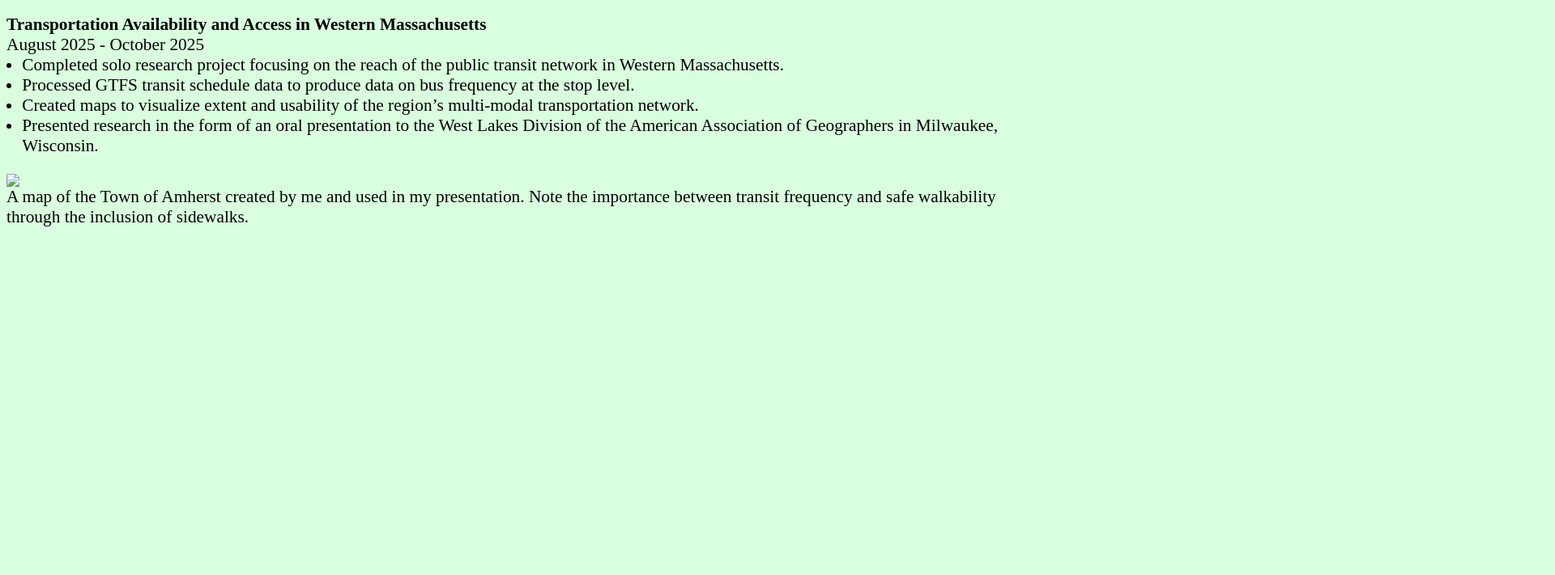
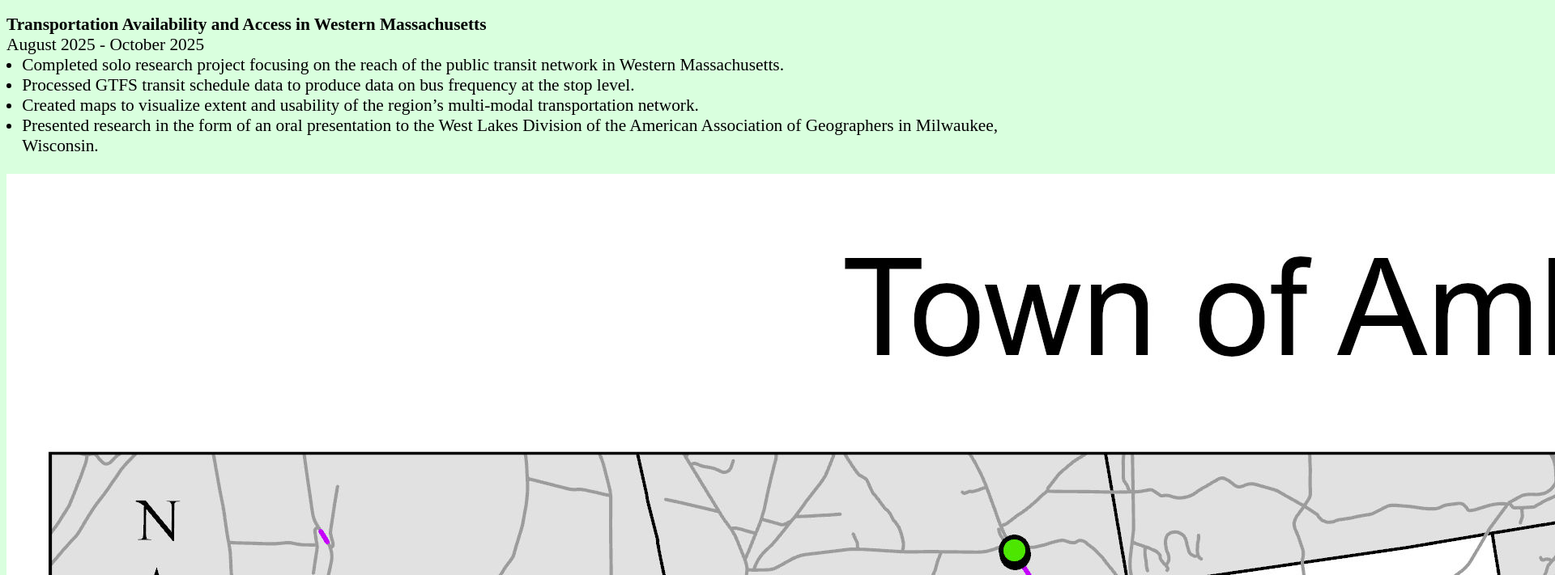
Before and after one commit to itsbenchase/portfolio, a plain HTML site: page index.html in a window 1280 px wide. Shown: the part 945-1656 px from the top of the page at 81% size, 1920 px wide, since content can reach past the window. Before the commit the page ends 1234 px from the top, so only its background shows below. Drawn offline with Linux system fonts and the light colour scheme; a web font is replaced by a local one.

Commit message:
Update index.html

```diff
--- a/index.html
+++ b/index.html
@@ -83,4 +83,4 @@ August 2025 - October 2025</p>
 <li>Created maps to visualize extent and usability of the region’s multi-modal transportation network.</li>
 <li>Presented research in the form of an oral presentation to the West Lakes Division of the American Association of Geographers in Milwaukee, Wisconsin.</li>
 </ul>
-<p><img src="Amherst.png"><br>A map of the Town of Amherst created by me and used in my presentation. Note the importance between transit frequency and safe walkability through the inclusion of sidewalks.</p>
+<p><img src="Amherst.jpg"><br>A map of the Town of Amherst created by me and used in my presentation. Note the importance between transit frequency and safe walkability through the inclusion of sidewalks.</p>
```
